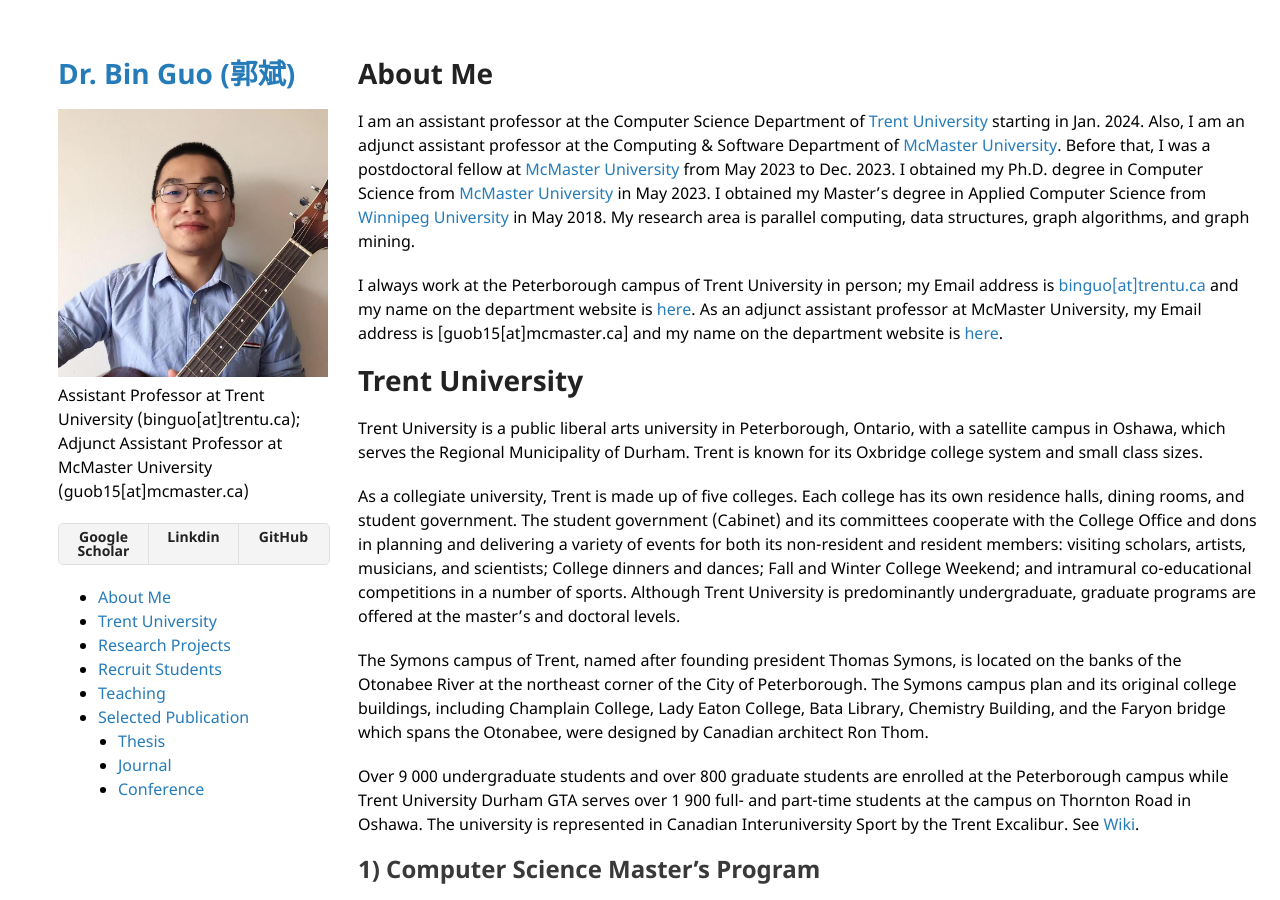
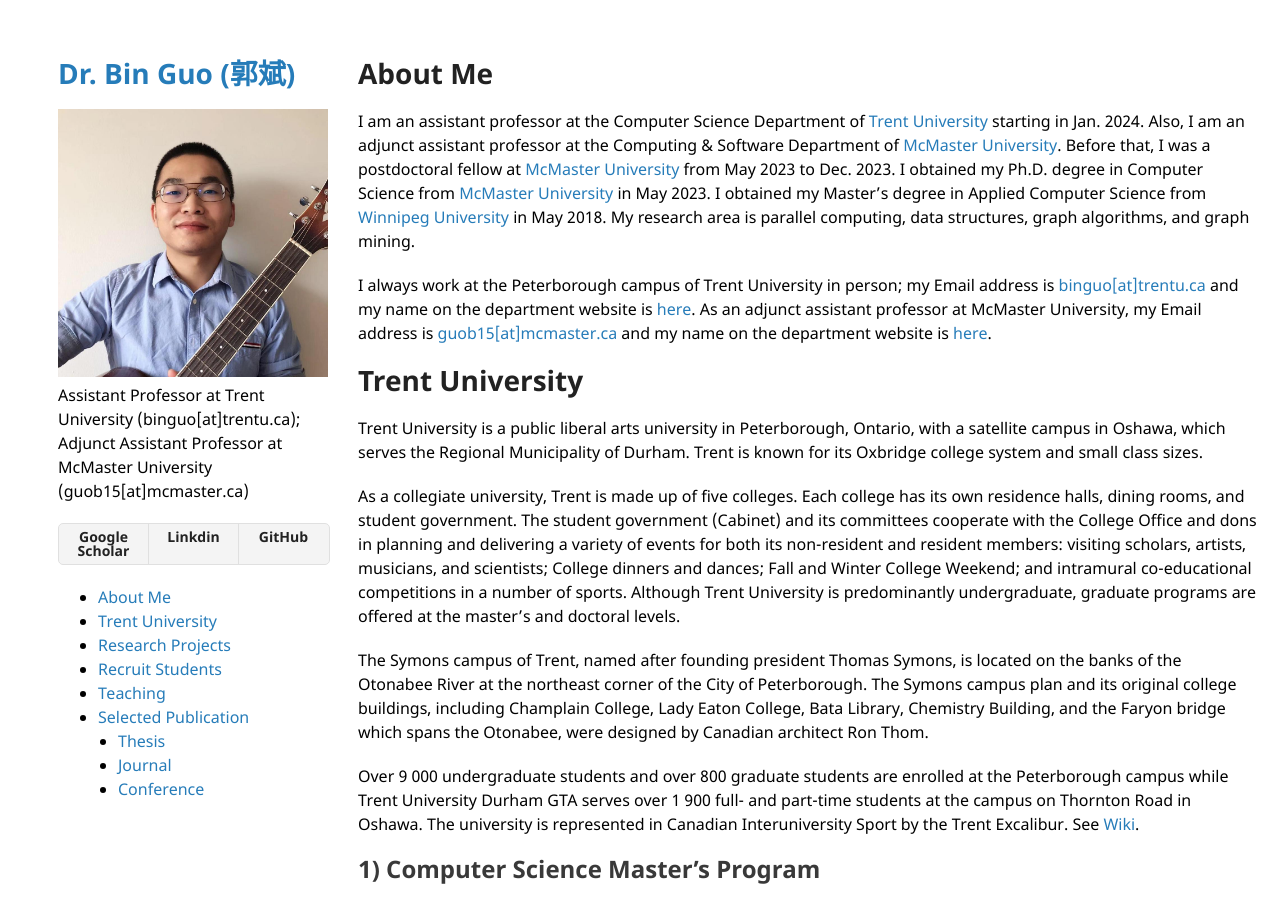
Before and after one commit to bin-guo/bin-guo.github.io, a Jekyll site: the page built from index.md, in a window 1280 px wide and 900 px high. Built offline with Jekyll 4.4.1, drawn with Linux system fonts in a browser that asks for light colours; our own code applies the rules of GitHub Pages for plain Markdown files; part of the change alters nothing that is shown.

```diff
--- a/index.md
+++ b/index.md
@@ -1,7 +1,7 @@
 # About Me
 I am an assistant professor at the Computer Science Department of [Trent University](https://www.trentu.ca/cois/) starting in Jan. 2024. Also, I am an adjunct assistant professor at the Computing & Software Department of [McMaster University](https://www.eng.mcmaster.ca/cas/). Before that, I was a postdoctoral fellow at [McMaster University](https://dailynews.mcmaster.ca/) from May 2023 to Dec. 2023. I obtained my Ph.D. degree in Computer Science from [McMaster University](https://dailynews.mcmaster.ca/) in May 2023. I obtained my Master's degree in Applied Computer Science from [Winnipeg University](https://www.uwinnipeg.ca/) in May 2018. My research area is parallel computing, data structures, graph algorithms, and graph mining.
 
-I always work at the Peterborough campus of Trent University in person; my Email address is [binguo\[at\]trentu.ca](mailto:binguo@trentu.ca) and my name on the department website is [here](https://www.trentu.ca/cois/faculty-research). As an adjunct assistant professor at McMaster University, my Email address is [guob15\[at\]mcmaster.ca] and my name on the department website is [here](https://www.eng.mcmaster.ca/cas/people/adjuncts-and-associates/).
+I always work at the Peterborough campus of Trent University in person; my Email address is [binguo\[at\]trentu.ca](mailto:binguo@trentu.ca) and my name on the department website is [here](https://www.trentu.ca/cois/faculty-research). As an adjunct assistant professor at McMaster University, my Email address is [guob15\[at\]mcmaster.ca](mailto:guob15@mcmaster.ca) and my name on the department website is [here](https://www.eng.mcmaster.ca/cas/people/adjuncts-and-associates/).
 
 # Trent University
 
```
